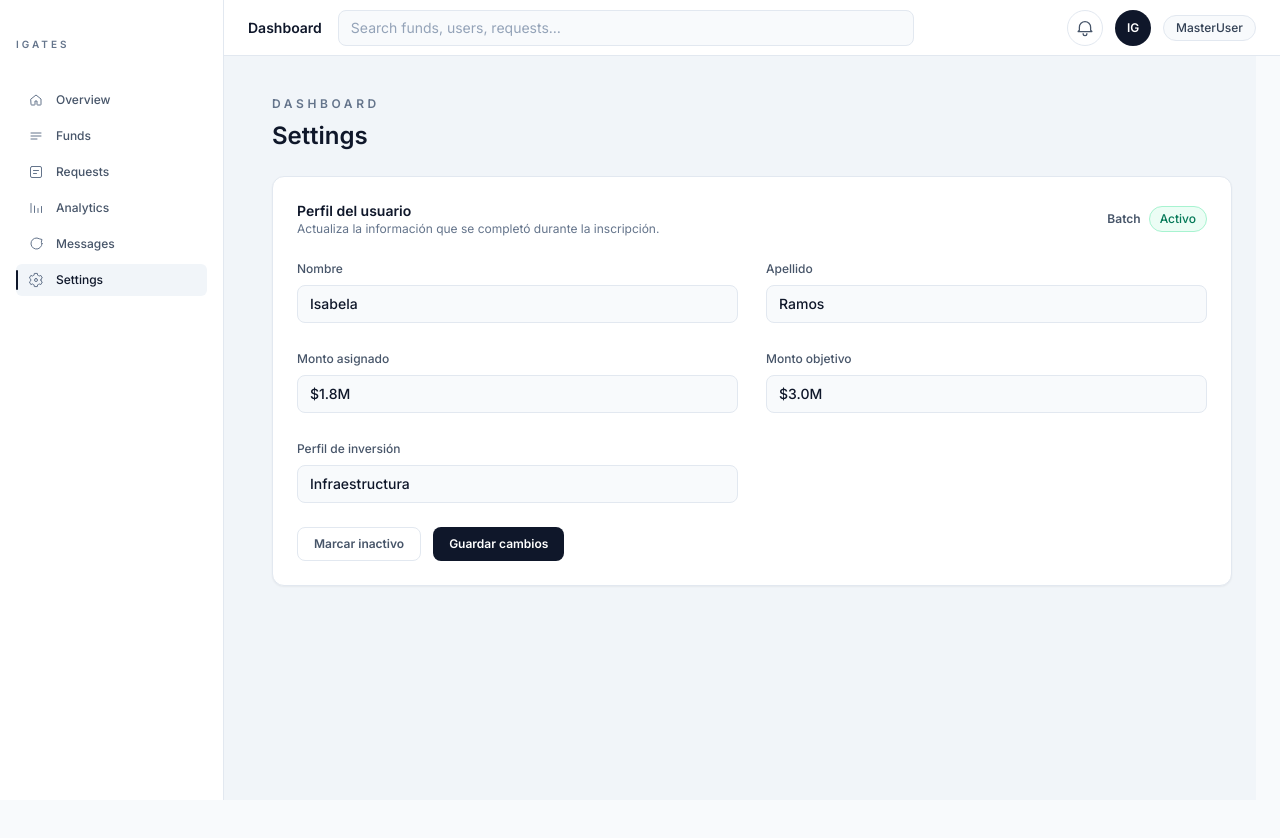
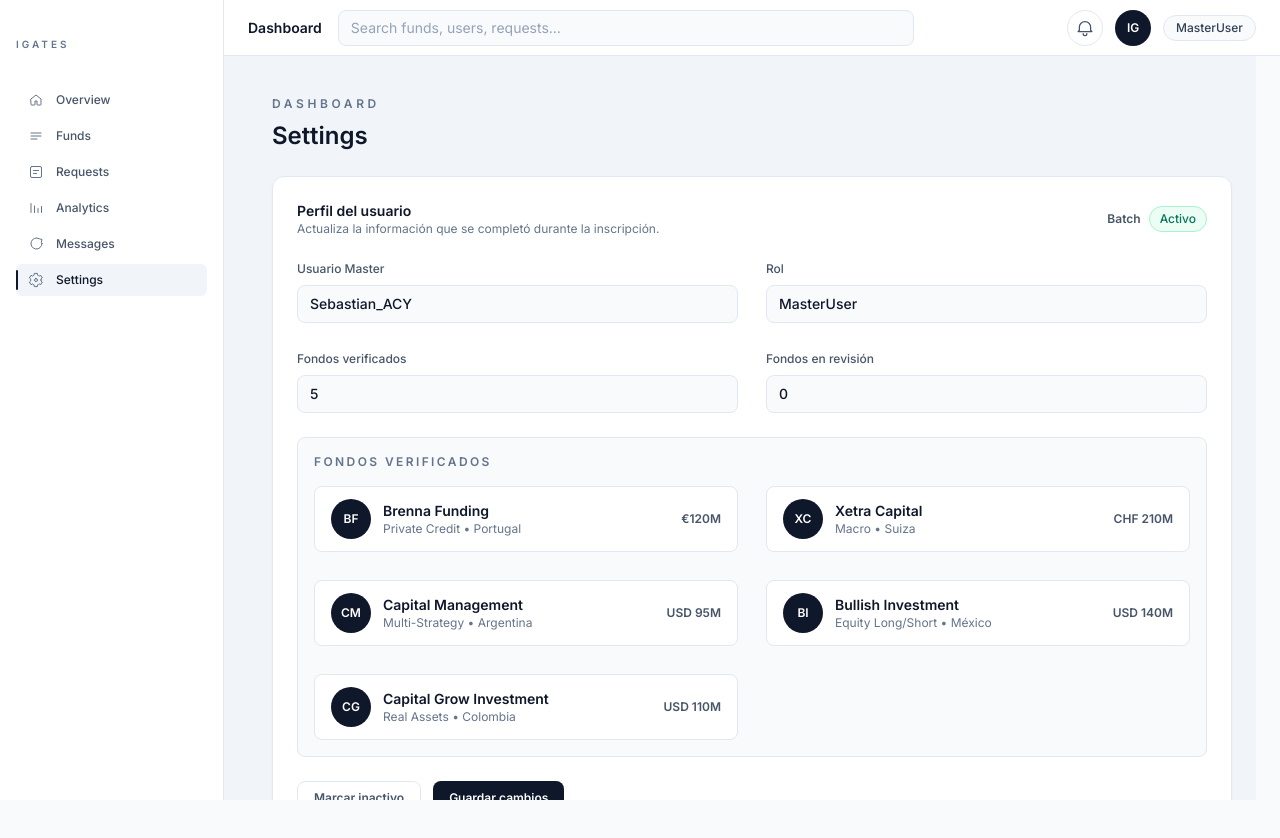
Before and after one commit to Juanherrera-123/Fund_Connect, a Next.js app: page /dashboard/settings in a window 1280 px wide. Built offline with nearby package versions, Linux system fonts and the light colour scheme.

Commit message:
Connect master settings to live fund data

```diff
--- a/src/app/dashboard/settings/page.tsx
+++ b/src/app/dashboard/settings/page.tsx
@@ -1,14 +1,49 @@
+"use client";
+
+import { useMemo } from "react";
+
 import StatusBadge from "@/components/dashboard/StatusBadge";
-
-const profileFields = [
-  { label: "Nombre", value: "Isabela" },
-  { label: "Apellido", value: "Ramos" },
-  { label: "Monto asignado", value: "$1.8M" },
-  { label: "Monto objetivo", value: "$3.0M" },
-  { label: "Perfil de inversión", value: "Infraestructura" },
-];
+import { MASTER_USER, STORAGE_KEYS, baseVerifiedFunds, getFundLogoLabel } from "@/lib/igatesData";
+import { useLocalStorage } from "@/lib/useLocalStorage";
+import type { FundApplication } from "@/lib/types";
 
 export default function SettingsDashboard() {
+  const [fundApplications] = useLocalStorage<FundApplication[]>(STORAGE_KEYS.fundApplications, []);
+
+  const verifiedFunds = useMemo(() => {
+    const verifiedFromApplications = fundApplications
+      .filter((application) => application.status === "verified")
+      .map((application) => ({
+        id: application.id,
+        name: application.fundName,
+        country: application.country || "Global",
+        aum: application.aum || "N/A",
+        strategy: application.strategyLabel || application.strategy || "Multi-Strategy",
+        logoLabel: getFundLogoLabel(application.fundName),
+      }));
+
+    return [
+      ...baseVerifiedFunds.map((fund) => ({
+        id: fund.id,
+        name: fund.name,
+        country: fund.country,
+        aum: fund.aum,
+        strategy: fund.strategy,
+        logoLabel: fund.logoLabel,
+      })),
+      ...verifiedFromApplications,
+    ];
+  }, [fundApplications]);
+
+  const pendingFundsCount = fundApplications.filter((application) => application.status === "pending").length;
+
+  const profileFields = [
+    { label: "Usuario Master", value: MASTER_USER.username },
+    { label: "Rol", value: MASTER_USER.role },
+    { label: "Fondos verificados", value: `${verifiedFunds.length}` },
+    { label: "Fondos en revisión", value: `${pendingFundsCount}` },
+  ];
+
   return (
     <>
       <header className="flex flex-col gap-2">
@@ -39,10 +74,42 @@ export default function SettingsDashboard() {
                 <span className="text-slate-600">{field.label}</span>
                 <input
                   defaultValue={field.value}
+                  readOnly
                   className="rounded-lg border border-slate-200 bg-slate-50 px-3 py-2 text-sm text-slate-900"
                 />
               </label>
             ))}
+          </div>
+
+          <div className="rounded-lg border border-slate-200 bg-slate-50 p-4">
+            <h3 className="text-xs font-semibold uppercase tracking-[0.2em] text-slate-500">
+              Fondos verificados
+            </h3>
+            <div className="mt-4 grid gap-3 md:grid-cols-2">
+              {verifiedFunds.length ? (
+                verifiedFunds.map((fund) => (
+                  <div
+                    key={fund.id}
+                    className="flex items-center justify-between rounded-lg border border-slate-200 bg-white px-4 py-3"
+                  >
+                    <div className="flex items-center gap-3">
+                      <span className="flex h-10 w-10 items-center justify-center rounded-full bg-slate-900 text-xs font-semibold text-white">
+                        {fund.logoLabel}
+                      </span>
+                      <div>
+                        <p className="text-sm font-semibold text-slate-900">{fund.name}</p>
+                        <p className="text-xs text-slate-500">
+                          {fund.strategy} • {fund.country}
+                        </p>
+                      </div>
+                    </div>
+                    <span className="text-xs font-semibold text-slate-600">{fund.aum}</span>
+                  </div>
+                ))
+              ) : (
+                <p className="text-sm text-slate-500">Sin fondos verificados.</p>
+              )}
+            </div>
           </div>
 
           <div className="flex flex-wrap gap-3">
```
